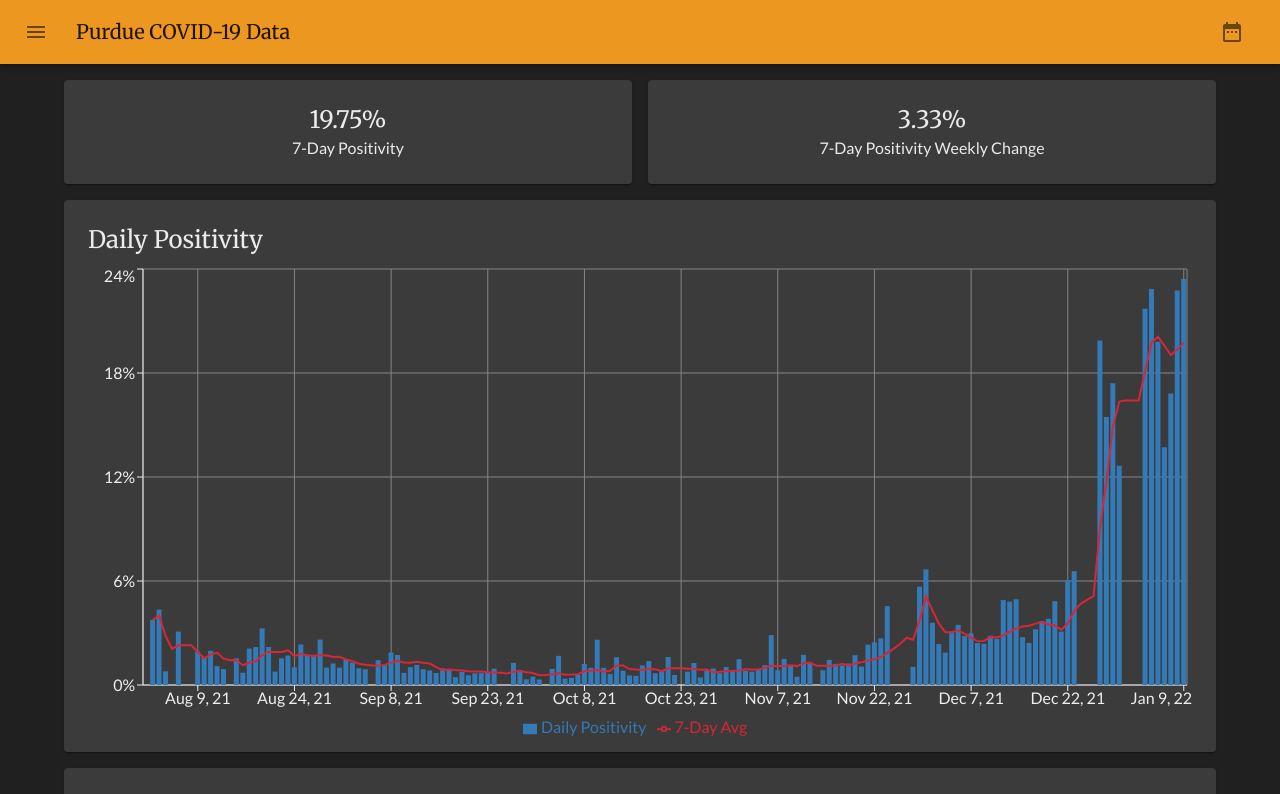
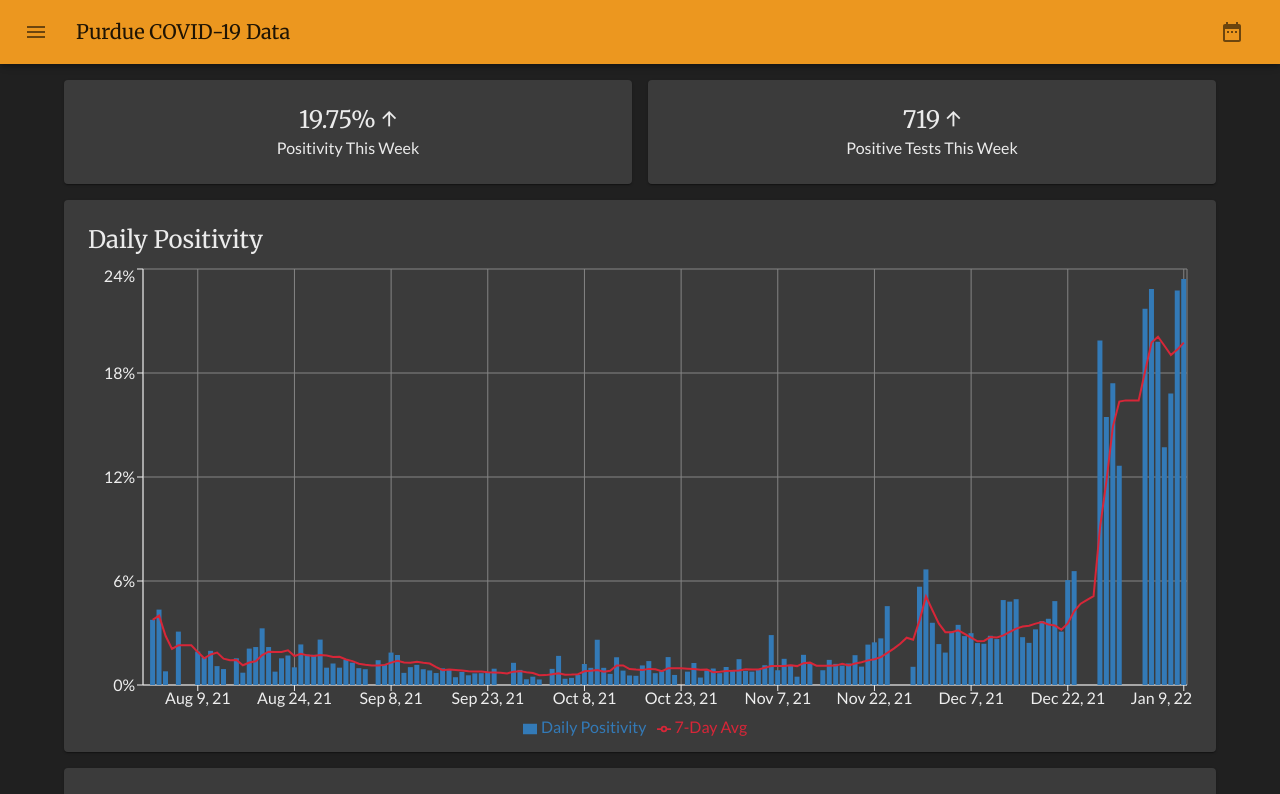
Before and after one commit to sam-bauer/purdue-covid-dashboard-unofficial, a React (Create React App) app: page / in a window 1280 px wide. Shown: the top 794 px of the page. Built offline with nearby package versions, Linux system fonts and the light colour scheme.

Commit message:
altered quickfacts added indicator arrows and changed 14-day positivity to tests in last week

```diff
--- a/src/HomePage.js
+++ b/src/HomePage.js
@@ -32,6 +32,32 @@ export default function HomePage() {
     setSelectedData(newSelectedData);
   };
 
+  const getPositivityRollingQuickFact = () => {
+    const curr_pos_r_7 = data[data.length - 1].positivity_rolling_7;
+    let indicator = "→";
+    if (curr_pos_r_7 > data[data.length - 1 - 7].positivity_rolling_7)
+      indicator = "↑";
+    else if (curr_pos_r_7 < data[data.length - 1 - 7].positivity_rolling_7)
+      indicator = "↓";
+    return curr_pos_r_7.toFixed(2) + "%" + " " + indicator;
+  };
+
+  const getPositiveTestsQuickFact = () => {
+    let curr_tests_pos_r_7 = 0;
+    let prev_tests_pos_r_7 = 0;
+    for (let i = 0; i < 7; i++) {
+      curr_tests_pos_r_7 += data[data.length - 1 - i].tests_positive;
+    }
+    for (let i = 7; i < 14; i++) {
+      prev_tests_pos_r_7 += data[data.length - 1 - i].tests_positive;
+    }
+
+    let indicator = "→";
+    if (curr_tests_pos_r_7 > prev_tests_pos_r_7) indicator = "↑";
+    else if (curr_tests_pos_r_7 < prev_tests_pos_r_7) indicator = "↓";
+    return curr_tests_pos_r_7 + " " + indicator;
+  };
+
   return (
     <Box
       sx={{
@@ -55,21 +81,17 @@ export default function HomePage() {
           <Grid item xs={12} sm={4} md={6}>
             <Card sx={{ p: 3, textAlign: "center" }}>
               <Typography variant="h5">
-                {data[data.length - 1].positivity_rolling_7.toFixed(2)}%
+                {getPositivityRollingQuickFact()}
               </Typography>
-              <Typography>7-Day Positivity</Typography>
+              <Typography>Positivity This Week</Typography>
             </Card>
           </Grid>
           <Grid item xs={12} sm={4} md={6}>
             <Card sx={{ p: 3, textAlign: "center" }}>
               <Typography variant="h5">
-                {(
-                  data[data.length - 1].positivity_rolling_7 -
-                  data[data.length - 1 - 7].positivity_rolling_7
-                ).toFixed(2)}
-                %
+                {getPositiveTestsQuickFact()}
               </Typography>
-              <Typography>7-Day Positivity Weekly Change</Typography>
+              <Typography>Positive Tests This Week</Typography>
             </Card>
           </Grid>
         </Grid>
```
